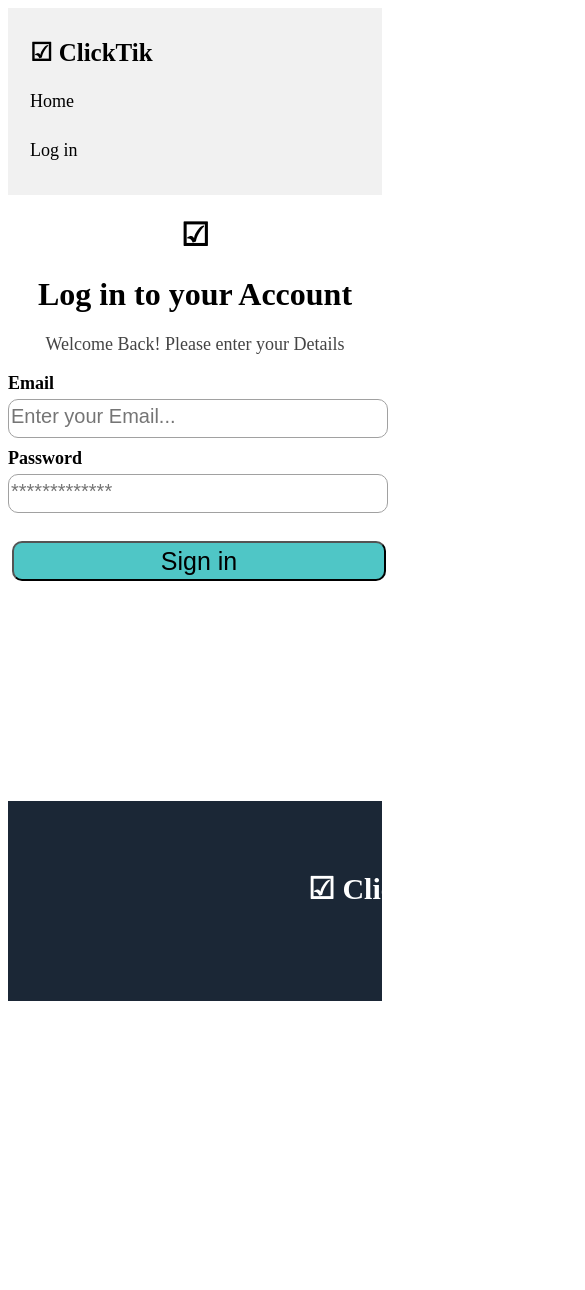
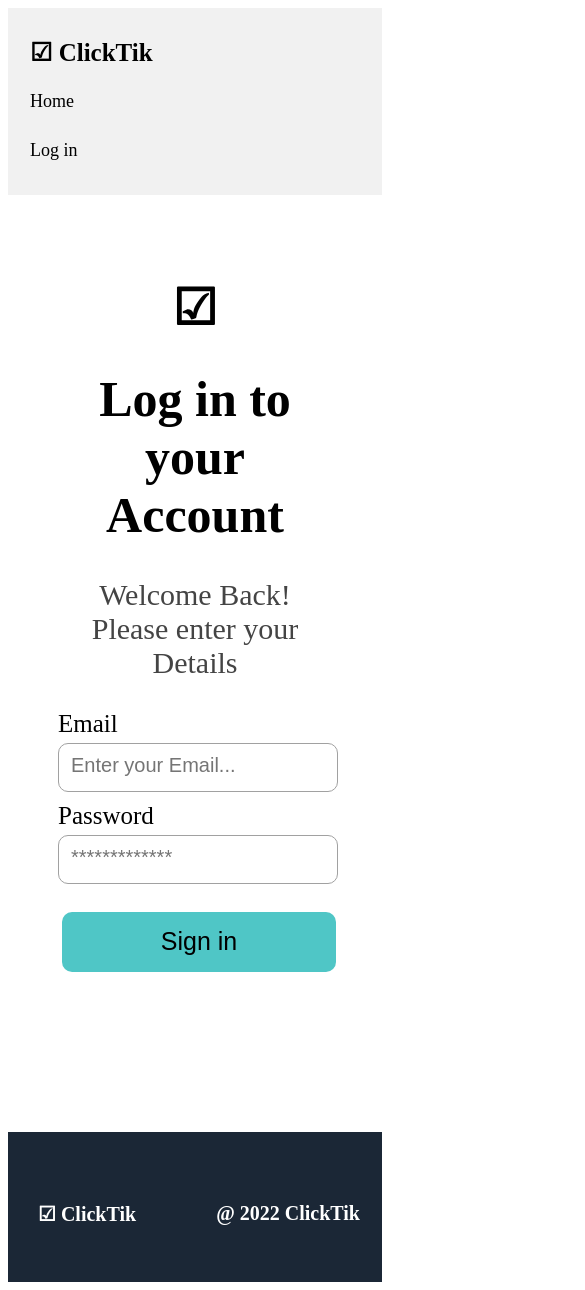
Before and after one commit to PolaZareef/ClickTick-Products, an Angular app: page /login in a window 390 px wide. Shown: the top 1290 px of the page, 585 px wide, since content can reach past the window. Before the commit the page ends 1009 px from the top, so only its background shows below. Built offline with nearby package versions, Linux system fonts and the light colour scheme.

Commit message:
adding some styling

```diff
--- a/src/app/app.component.css
+++ b/src/app/app.component.css
@@ -11,6 +11,18 @@ footer {
  .body{
     position: absolute;
  }
+ .a1{
+    margin-left: 300px;
+    font-size:30px;
+    font-weight:bold
+  }
+
+  .a2{
+    float:right;
+    margin-left:1000px;
+    font-size:30px;
+    font-weight:bold
+  }
 
   .div{
     margin-top: 70px;
@@ -18,15 +30,23 @@ footer {
   }
   @media screen and (max-width: 500px) {
     .a1{
-        margin-left: 0px;
-        padding-top: 0px;
-        font-size: 20px;
+        margin-left: 30px;
+        font-size:20px;
+        font-weight:bold;
       }
 
       .a2{
         float: right;
-        margin-right: 20px;
+        margin-left:80px;
         font-size: 20px;
-        margin-left: 0px;
       }
+      .div{
+        margin-top: 70px;
+        position: absolute;
+      }
+
+     footer{
+        margin-top: 10px;
+        height: 150px;
+     }
   }
--- a/src/app/app.component.html
+++ b/src/app/app.component.html
@@ -3,7 +3,7 @@
 <!--Footer of all pages-->
 <footer class="footer">
   <div class="div">
-    <a style="margin-left: 300px;font-size:30px;font-weight:bold" class="a1">&#9745; ClickTik</a>
-    <a style="float:right;margin-left:1000px;font-size:30px;font-weight:bold" class="a2">@ 2022 ClickTik</a>
+    <a  class="a1">&#9745; ClickTik</a>
+    <a  class="a2">@ 2022 ClickTik</a>
   </div>
 </footer>
--- a/src/app/home/home.component.css
+++ b/src/app/home/home.component.css
@@ -93,6 +93,8 @@
     position: absolute;
     padding: 1px;
     margin-bottom: 20px;
+    color: white;
+    font-weight: bold;
 }
 .grid-container {
     display: grid;
@@ -111,6 +113,7 @@
 .div{
     max-height: 290px;
     margin-top: 50px;
+    margin-bottom: 50px;
 }
   .item1 {
     grid-row-start: span 10;
@@ -161,4 +164,16 @@
         margin-left: 0px;
         display: inline-block;
       }
+      .item1 {
+        width: 150px;
+        font-size: 20px;
+      }
+      .has-search .form-control {
+        width: 220px;
+    }
+    .fa-shopping-cart{
+        font-size: 25px;
+        height: 30px;
+      }
+
   }
--- a/src/app/home/home.component.html
+++ b/src/app/home/home.component.html
@@ -13,7 +13,9 @@
           </div>
     </div>
 </div>
+
 <h1 style="text-align:center">{{searchTitle}}</h1>
+
 <div class="grid-container">
     <div class="item1">
         <h3>Products</h3>
@@ -35,4 +37,4 @@
         </div>
         <button type="button" (click)="addToCard()">ADD TO CART</button>
     </div>
-  </div>
+</div>
--- a/src/app/home/home.component.ts
+++ b/src/app/home/home.component.ts
@@ -1,5 +1,4 @@
 import { Component, OnInit } from '@angular/core';
-import { ProductServiceService } from '../services/product-service.service';
 import { HttpClient } from '@angular/common/http';
 import { Router } from '@angular/router';
 @Component({
@@ -10,8 +9,6 @@ import { Router } from '@angular/router';
 export class HomeComponent implements OnInit {
   products:any[]=[];
   products1:any[]=[];
-  products2:any[]=[];
-
   category:any[]=[];
   category1:any[]=[];
   searchTitle:string="";
--- a/src/app/login-page/login-page.component.css
+++ b/src/app/login-page/login-page.component.css
@@ -3,34 +3,36 @@
 }
 h1,p{
     text-align: center;
+    font-size: 50px;
 }
 p{
-    font-size: large;
+    font-size: 30px;
     color: #444444;
 }
 form{
-    margin-left: 40%;
+    margin-left: 37%;
     margin-top: 40px;
 }
 input{
     margin-bottom: 10px;
-    width: 33%;
-    height: 35px;
+    width: 40%;
+    height: 45px;
     border-radius: 10px;
     margin-top: 5px;
     border: 1px solid rgb(161, 161, 161);
 }
 ::placeholder {
     font-size: 20px;
+    padding-left: 10px;
   }
 label{
-    font-size: large;
-    font-weight: bold;
+    font-size: 25px;
 }
 button{
-    width:33%;
-    height: 40px;
+    width:40%;
+    height: 60px;
     border-radius: 10px;
+    border: 0px;
     margin-left: 4px;
     font-size: 25px;
     background-color: #4fc6c6;
@@ -83,6 +85,7 @@ button:hover{
   @media screen and (max-width: 500px) {
     .login{
         margin-top: 0px;
+        padding: 50px;
     }
     input{
         width: 100%;
```
Also changed, not shown: src/app/services/product-service.service.ts (deleted, +0 -12 lines).
